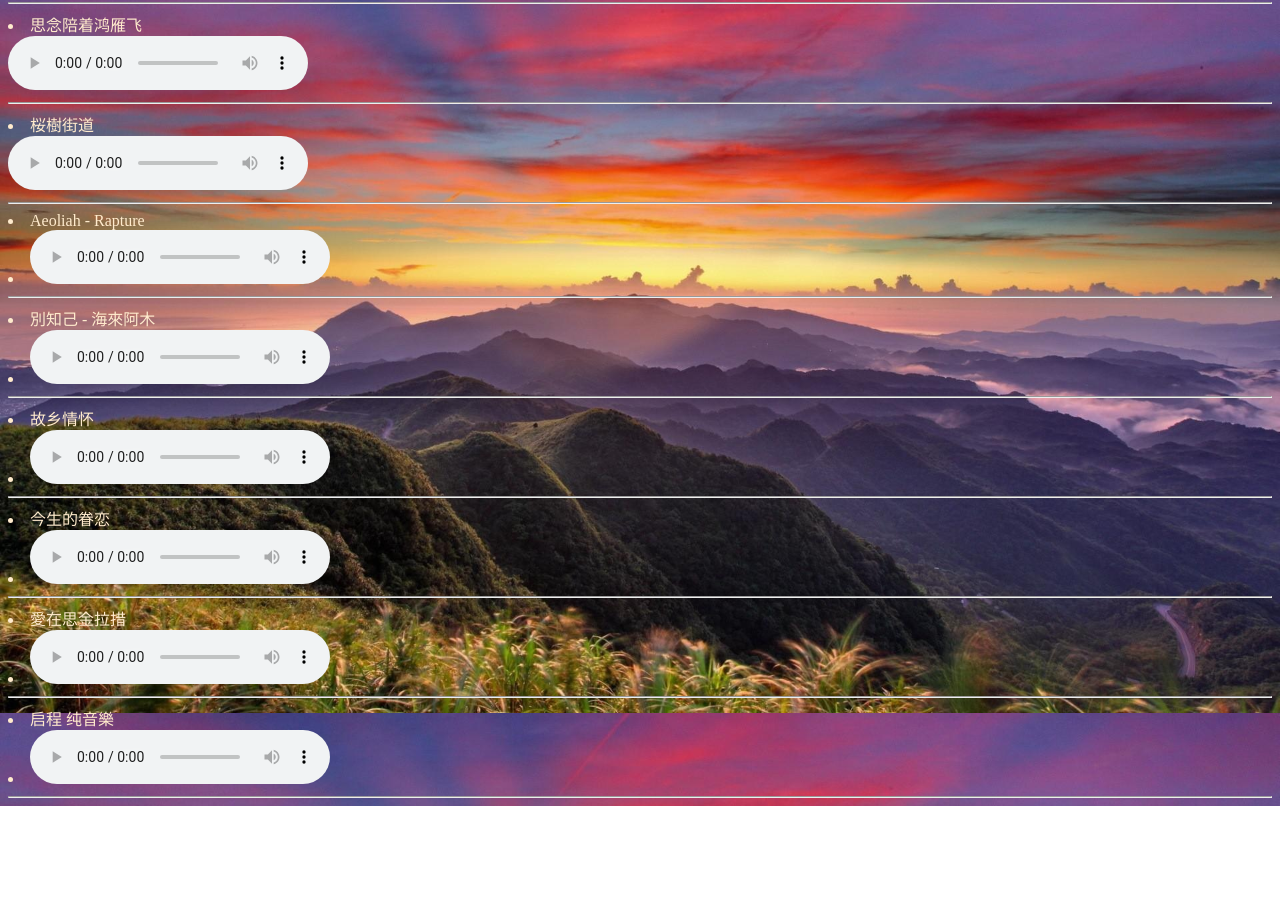
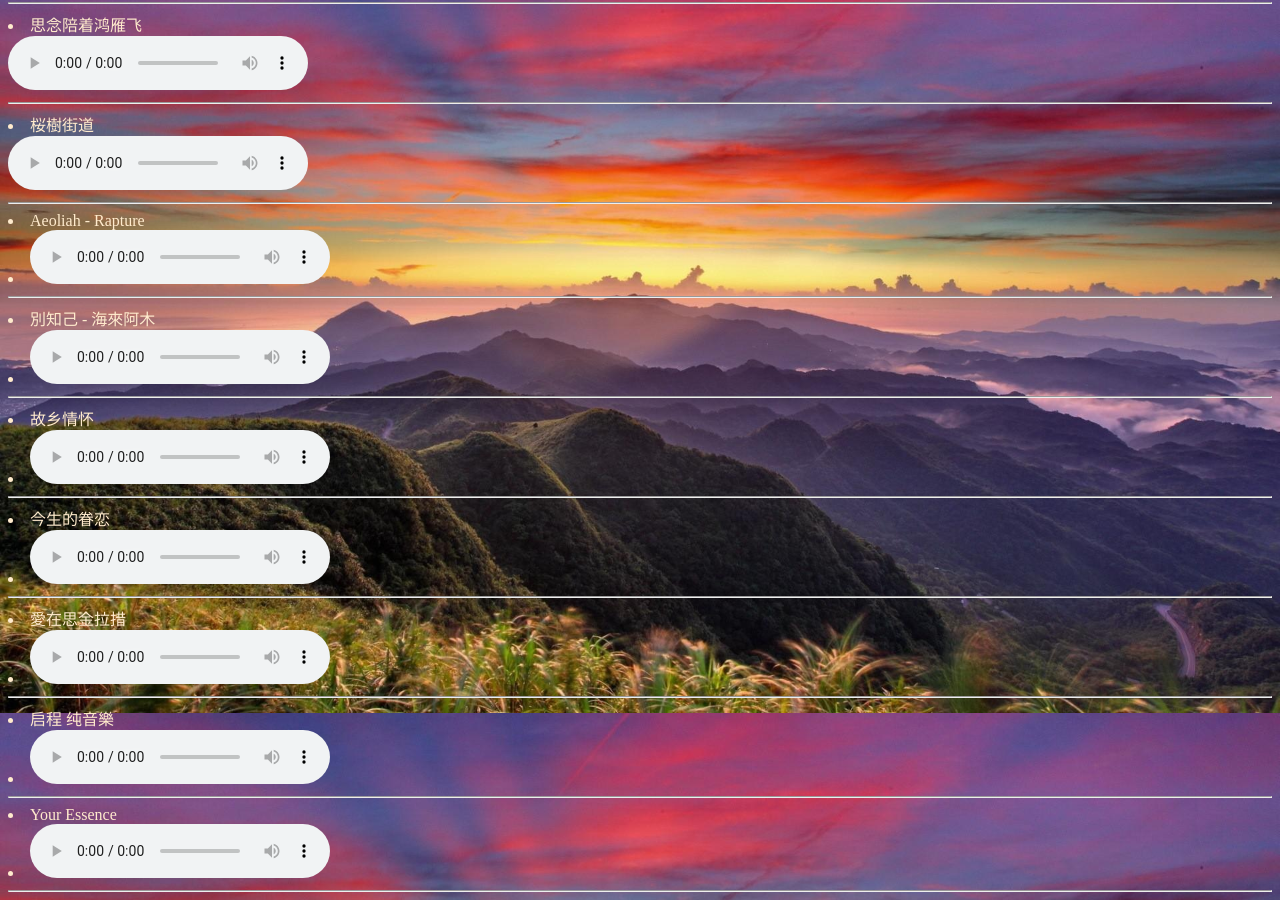
Before and after one commit to user820/gong, a plain HTML site: page index.html in a window 1280 px wide. Shown: the part 87-987 px from the top of the page. Before the commit the page ends 893 px from the top, so only its background shows below. Drawn offline with Linux system fonts and the light colour scheme.

Commit message:
Update index.html
GONGGONG

```diff
--- a/index.html
+++ b/index.html
@@ -62,5 +62,11 @@
         </audio>
     </box>
     <hr>
+        <box>
+        <li>Your Essence<li><audio controls loop>
+            <source src="Your Essence.mp3" type="audio/mpeg">
+        </audio>
+    </box>
+    <hr>
 </body>
 </html>
```
